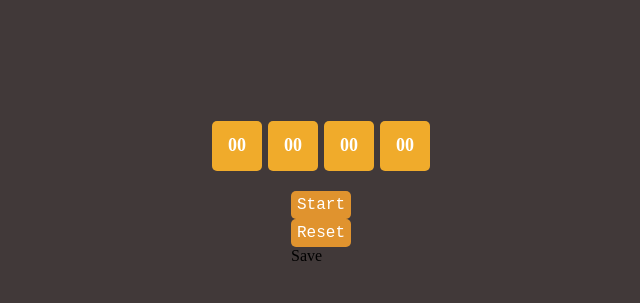
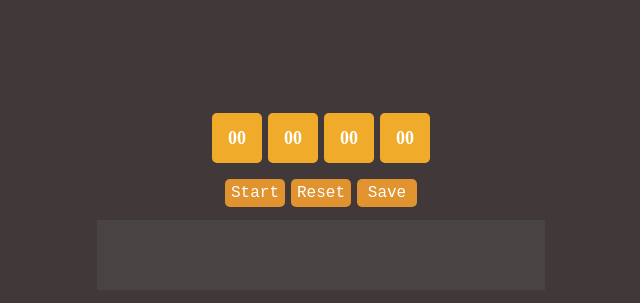
Before and after one commit to Himanshu-Jaiswar/StopWatch, a plain HTML site: page index.html in a window 1280 px wide. Shown: the part 200-503 px from the top of the page, without its empty margins (319-959 px from the left). Drawn offline with Linux system fonts and the light colour scheme.

Commit message:
style.css

```diff
--- a/style.css
+++ b/style.css
@@ -61,3 +61,32 @@ body {
     color: white;
     font-family: 'Courier New', Courier, monospace;
 }
+
+#save{
+    text-align: center;
+    width: 50px;
+    background-color: rgb(224, 147, 46);
+    padding: 5px;
+    border-radius: 5px;
+    cursor: pointer;
+    color: white;
+    font-family: 'Courier New', Courier, monospace;
+}
+
+.switches{
+    display: flex;
+    width: 90%;
+    justify-content: center;
+}
+
+.switches div{
+    margin: 3px;
+}
+
+#list{
+    background-color: rgba(90, 99, 96, 0.274);
+    height: 35%;
+    width: 50%;
+    overflow-y: scroll;
+    text-align: center;
+}
```
